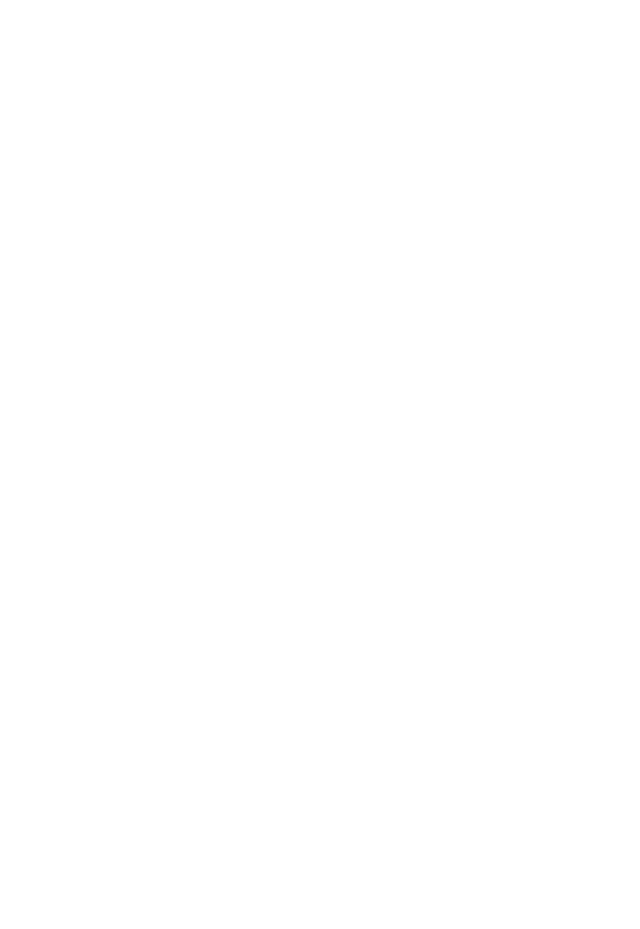
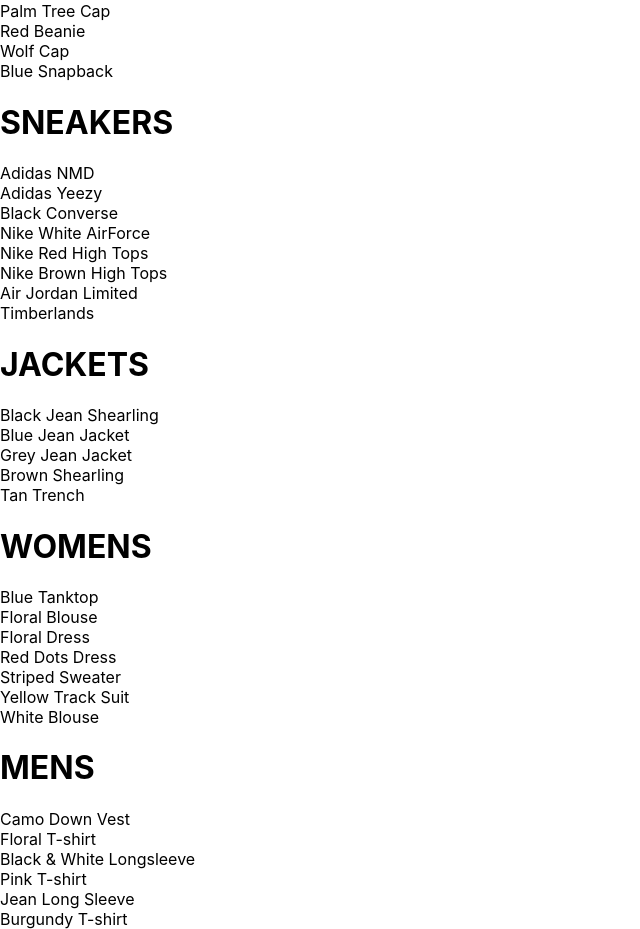
Before and after one commit to Hecroesmo/react-e-commerce, a React (Create React App) app: page /shop in a window 1280 px wide. Before the commit this address had no page. Shown: the part 241-1170 px from the top of the page, without its empty margins (0-640 px from the left). Before the commit the page ends 800 px from the top, so only its background shows below. Built offline with nearby package versions, Linux system fonts and the light colour scheme.

Commit message:
shop page

```diff
--- a/src/App.js
+++ b/src/App.js
@@ -1,21 +1,17 @@
 
 import React from 'react';
 import HomePage from './pages/homepage/homepage.component';
+import { Route, Routes } from 'react-router-dom';
+import ShopPage from './components/shop/shop.component';
 
 import './App.css';
-import { Route, Routes } from 'react-router-dom';
-
-function Test(props) {
-  console.log(props)
-  return <h1>React Router Dom is sux</h1>
-}
 
 function App() {
   return (
     <div>
       <Routes>
         <Route path='/' element={<HomePage />} />
-        <Route path='/shop/hats' element={<Test />} />
+        <Route path='/shop' element={<ShopPage />} />
       </Routes>
     </div>
   );
--- /dev/null
+++ b/src/components/collection-preview/collection-preview.component.jsx
@@ -0,0 +1,22 @@
+import React from "react";
+
+import './collection-preview.style.scss'
+
+const CollectionPreview = ({title, items}) => {
+  return (
+    <div className="collection-preview">
+      <h1 className="title">{title.toUpperCase()}</h1>
+      <div className="preview">
+      {
+        items
+        // .filter((item, index) => index > 4)
+        .map(({id, name}) => (
+          <div key={id}>{name}</div>
+        ))
+      }
+      </div>
+    </div>
+  )
+}
+
+export default CollectionPreview
--- /dev/null
+++ b/src/components/shop/shop-data.js
@@ -0,0 +1,249 @@
+const SHOP_DATA = [
+  {
+    id: 1,
+    title: 'Hats',
+    routeName: 'hats',
+    items: [
+      {
+        id: 1,
+        name: 'Brown Brim',
+        imageUrl: 'https://i.ibb.co/ZYW3VTp/brown-brim.png',
+        price: 25
+      },
+      {
+        id: 2,
+        name: 'Blue Beanie',
+        imageUrl: 'https://i.ibb.co/ypkgK0X/blue-beanie.png',
+        price: 18
+      },
+      {
+        id: 3,
+        name: 'Brown Cowboy',
+        imageUrl: 'https://i.ibb.co/QdJwgmp/brown-cowboy.png',
+        price: 35
+      },
+      {
+        id: 4,
+        name: 'Grey Brim',
+        imageUrl: 'https://i.ibb.co/RjBLWxB/grey-brim.png',
+        price: 25
+      },
+      {
+        id: 5,
+        name: 'Green Beanie',
+        imageUrl: 'https://i.ibb.co/YTjW3vF/green-beanie.png',
+        price: 18
+      },
+      {
+        id: 6,
+        name: 'Palm Tree Cap',
+        imageUrl: 'https://i.ibb.co/rKBDvJX/palm-tree-cap.png',
+        price: 14
+      },
+      {
+        id: 7,
+        name: 'Red Beanie',
+        imageUrl: 'https://i.ibb.co/bLB646Z/red-beanie.png',
+        price: 18
+      },
+      {
+        id: 8,
+        name: 'Wolf Cap',
+        imageUrl: 'https://i.ibb.co/1f2nWMM/wolf-cap.png',
+        price: 14
+      },
+      {
+        id: 9,
+        name: 'Blue Snapback',
+        imageUrl: 'https://i.ibb.co/X2VJP2W/blue-snapback.png',
+        price: 16
+      }
+    ]
+  },
+  {
+    id: 2,
+    title: 'Sneakers',
+    routeName: 'sneakers',
+    items: [
+      {
+        id: 10,
+        name: 'Adidas NMD',
+        imageUrl: 'https://i.ibb.co/0s3pdnc/adidas-nmd.png',
+        price: 220
+      },
+      {
+        id: 11,
+        name: 'Adidas Yeezy',
+        imageUrl: 'https://i.ibb.co/dJbG1cT/yeezy.png',
+        price: 280
+      },
+      {
+        id: 12,
+        name: 'Black Converse',
+        imageUrl: 'https://i.ibb.co/bPmVXyP/black-converse.png',
+        price: 110
+      },
+      {
+        id: 13,
+        name: 'Nike White AirForce',
+        imageUrl: 'https://i.ibb.co/1RcFPk0/white-nike-high-tops.png',
+        price: 160
+      },
+      {
+        id: 14,
+        name: 'Nike Red High Tops',
+        imageUrl: 'https://i.ibb.co/QcvzydB/nikes-red.png',
+        price: 160
+      },
+      {
+        id: 15,
+        name: 'Nike Brown High Tops',
+        imageUrl: 'https://i.ibb.co/fMTV342/nike-brown.png',
+        price: 160
+      },
+      {
+        id: 16,
+        name: 'Air Jordan Limited',
+        imageUrl: 'https://i.ibb.co/w4k6Ws9/nike-funky.png',
+        price: 190
+      },
+      {
+        id: 17,
+        name: 'Timberlands',
+        imageUrl: 'https://i.ibb.co/Mhh6wBg/timberlands.png',
+        price: 200
+      }
+    ]
+  },
+  {
+    id: 3,
+    title: 'Jackets',
+    routeName: 'jackets',
+    items: [
+      {
+        id: 18,
+        name: 'Black Jean Shearling',
+        imageUrl: 'https://i.ibb.co/XzcwL5s/black-shearling.png',
+        price: 125
+      },
+      {
+        id: 19,
+        name: 'Blue Jean Jacket',
+        imageUrl: 'https://i.ibb.co/mJS6vz0/blue-jean-jacket.png',
+        price: 90
+      },
+      {
+        id: 20,
+        name: 'Grey Jean Jacket',
+        imageUrl: 'https://i.ibb.co/N71k1ML/grey-jean-jacket.png',
+        price: 90
+      },
+      {
+        id: 21,
+        name: 'Brown Shearling',
+        imageUrl: 'https://i.ibb.co/s96FpdP/brown-shearling.png',
+        price: 165
+      },
+      {
+        id: 22,
+        name: 'Tan Trench',
+        imageUrl: 'https://i.ibb.co/M6hHc3F/brown-trench.png',
+        price: 185
+      }
+    ]
+  },
+  {
+    id: 4,
+    title: 'Womens',
+    routeName: 'womens',
+    items: [
+      {
+        id: 23,
+        name: 'Blue Tanktop',
+        imageUrl: 'https://i.ibb.co/7CQVJNm/blue-tank.png',
+        price: 25
+      },
+      {
+        id: 24,
+        name: 'Floral Blouse',
+        imageUrl: 'https://i.ibb.co/4W2DGKm/floral-blouse.png',
+        price: 20
+      },
+      {
+        id: 25,
+        name: 'Floral Dress',
+        imageUrl: 'https://i.ibb.co/KV18Ysr/floral-skirt.png',
+        price: 80
+      },
+      {
+        id: 26,
+        name: 'Red Dots Dress',
+        imageUrl: 'https://i.ibb.co/N3BN1bh/red-polka-dot-dress.png',
+        price: 80
+      },
+      {
+        id: 27,
+        name: 'Striped Sweater',
+        imageUrl: 'https://i.ibb.co/KmSkMbH/striped-sweater.png',
+        price: 45
+      },
+      {
+        id: 28,
+        name: 'Yellow Track Suit',
+        imageUrl: 'https://i.ibb.co/v1cvwNf/yellow-track-suit.png',
+        price: 135
+      },
+      {
+        id: 29,
+        name: 'White Blouse',
+        imageUrl: 'https://i.ibb.co/qBcrsJg/white-vest.png',
+        price: 20
+      }
+    ]
+  },
+  {
+    id: 5,
+    title: 'Mens',
+    routeName: 'mens',
+    items: [
+      {
+        id: 30,
+        name: 'Camo Down Vest',
+        imageUrl: 'https://i.ibb.co/xJS0T3Y/camo-vest.png',
+        price: 325
+      },
+      {
+        id: 31,
+        name: 'Floral T-shirt',
+        imageUrl: 'https://i.ibb.co/qMQ75QZ/floral-shirt.png',
+        price: 20
+      },
+      {
+        id: 32,
+        name: 'Black & White Longsleeve',
+        imageUrl: 'https://i.ibb.co/55z32tw/long-sleeve.png',
+        price: 25
+      },
+      {
+        id: 33,
+        name: 'Pink T-shirt',
+        imageUrl: 'https://i.ibb.co/RvwnBL8/pink-shirt.png',
+        price: 25
+      },
+      {
+        id: 34,
+        name: 'Jean Long Sleeve',
+        imageUrl: 'https://i.ibb.co/VpW4x5t/roll-up-jean-shirt.png',
+        price: 40
+      },
+      {
+        id: 35,
+        name: 'Burgundy T-shirt',
+        imageUrl: 'https://i.ibb.co/mh3VM1f/polka-dot-shirt.png',
+        price: 25
+      }
+    ]
+  }
+];
+
+export default SHOP_DATA;
--- /dev/null
+++ b/src/components/shop/shop.component.jsx
@@ -0,0 +1,31 @@
+import React from "react";
+import CollectionPreview from "../collection-preview/collection-preview.component";
+import SHOP_DATA from "./shop-data";
+
+class ShopPage extends React.Component {
+  constructor(props) {
+    super(props)
+    this.state = {
+      collections: SHOP_DATA
+    }
+  }
+
+  render() {
+    const {collections} = this.state
+
+    return (
+      <div>
+        <h1>SHOP PAGE</h1>
+        <div className="shop-page">
+        {
+          collections.map(({id, ...otherprops}) => (
+            <CollectionPreview key={id} {...otherprops} />
+          ))
+        }
+        </div>
+      </div>
+    )
+  }
+}
+
+export default ShopPage
```
Also changed, not shown: src/components/collection-preview/collection-preview.style.scss (added).
